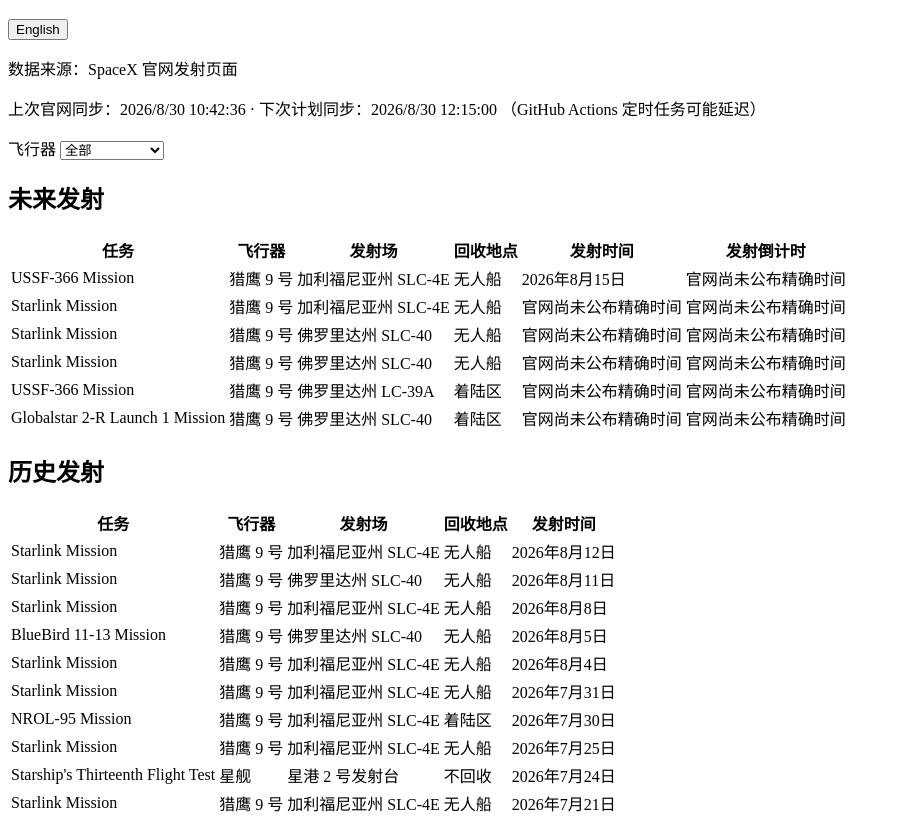
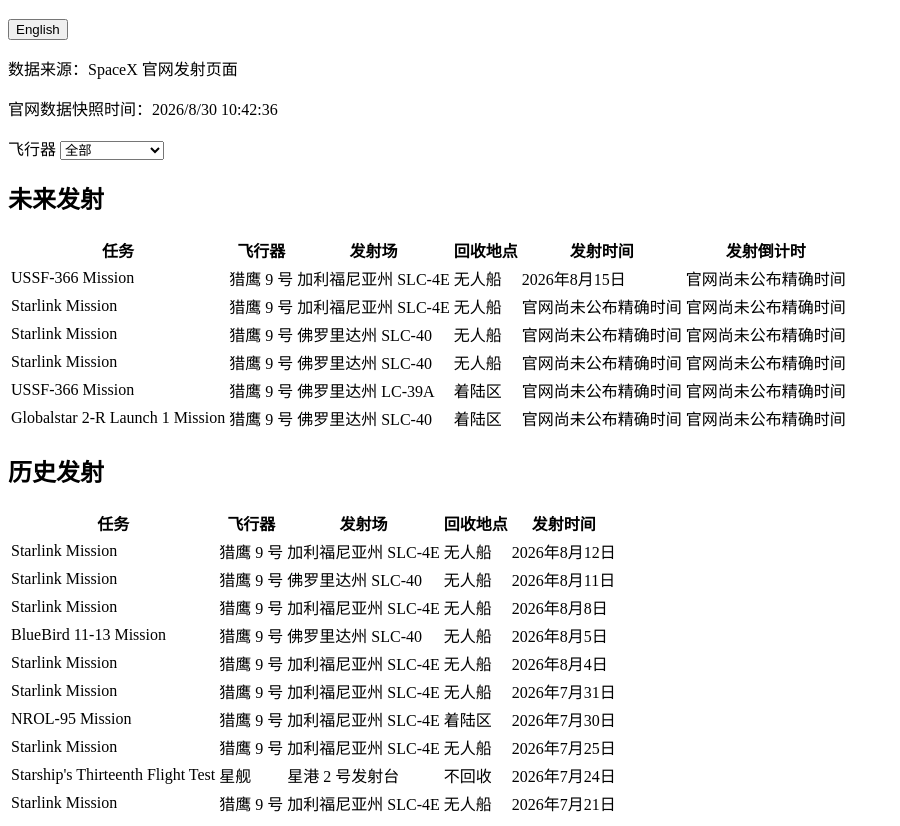
Before and after one commit to owenzjg/SpaceX, a plain HTML site: page index.html in a window 1280 px wide. Shown: the part 70-896 px from the top of the page, without its empty margins (0-900 px from the left). Drawn offline with Linux system fonts and the light colour scheme.

Commit message:
Remove disabled sync schedule from page

```diff
--- a/index.html
+++ b/index.html
@@ -23,14 +23,13 @@
   </main>
   <script>
     const text = {
-      zh: { title:'SpaceX 发射记录', source:'数据来源：SpaceX 官网发射页面', synced:'上次官网同步：', next:'下次计划同步：', schedule:'（GitHub Actions 定时任务可能延迟）', vehicle:'飞行器', all:'全部', upcoming:'未来发射', completed:'历史发射', empty:'暂无符合条件的发射记录', mission:'任务', rocket:'飞行器', site:'发射场', landing:'回收地点', date:'发射时间', countdown:'发射倒计时', timePending:'官网尚未公布精确时间', english:'English' },
-      en: { title:'SpaceX Launches', source:'Source: SpaceX official launches page', synced:'Last official sync: ', next:'Next scheduled sync: ', schedule:'(GitHub Actions schedules can be delayed)', vehicle:'Vehicle', all:'All', upcoming:'Upcoming launches', completed:'Completed launches', empty:'No launches match this filter.', mission:'Mission', rocket:'Vehicle', site:'Launch site', landing:'Landing site', date:'Launch time', countdown:'Countdown', timePending:'SpaceX has not published an exact launch time.', english:'中文' }
+      zh: { title:'SpaceX 发射记录', source:'数据来源：SpaceX 官网发射页面', synced:'官网数据快照时间：', vehicle:'飞行器', all:'全部', upcoming:'未来发射', completed:'历史发射', empty:'暂无符合条件的发射记录', mission:'任务', rocket:'飞行器', site:'发射场', landing:'回收地点', date:'发射时间', countdown:'发射倒计时', timePending:'官网尚未公布精确时间', english:'English' },
+      en: { title:'SpaceX Launches', source:'Source: SpaceX official launches page', synced:'Official data snapshot: ', vehicle:'Vehicle', all:'All', upcoming:'Upcoming launches', completed:'Completed launches', empty:'No launches match this filter.', mission:'Mission', rocket:'Vehicle', site:'Launch site', landing:'Landing site', date:'Launch time', countdown:'Countdown', timePending:'SpaceX has not published an exact launch time.', english:'中文' }
     };
     const zh = { 'Falcon 9':'猎鹰 9 号', 'Falcon Heavy':'猎鹰重型', Starship:'星舰', 'SLC-4E, California':'加利福尼亚州 SLC-4E', 'SLC-40, Florida':'佛罗里达州 SLC-40', 'LC-39A, Florida':'佛罗里达州 LC-39A', Droneship:'无人船', 'Landing Zone':'着陆区', 'Pad 2, Starbase':'星港 2 号发射台', Expended:'不回收' };
     let language = localStorage.getItem('spacex-language') || 'zh', launches = { updatedAt:null, upcoming:[], completed:[] };
     const $ = id => document.getElementById(id), t = key => text[language][key];
     const show = value => language === 'zh' ? (zh[value] || value) : value;
-    function nextSync() { const d = new Date(); d.setUTCSeconds(0, 0); d.setUTCMinutes(Math.floor(d.getUTCMinutes() / 15) * 15 + 15); return d; }
     function formatDate(row) {
       if (row.launchTime) return new Intl.DateTimeFormat(language === 'zh' ? 'zh-CN' : 'en-US', { dateStyle:'long', timeStyle:'medium', timeZoneName:'short' }).format(new Date(row.launchTime));
       if (!row.launchDate) return t('timePending');
@@ -55,7 +54,7 @@
       $('title').textContent = t('title'); $('language').textContent = t('english'); $('source').textContent = t('source'); $('vehicle-label').textContent = t('vehicle'); $('vehicle').options[0].textContent = t('all');
       $('upcoming-heading').textContent = t('upcoming'); $('completed-heading').textContent = t('completed');
       const locale = language === 'zh' ? 'zh-CN' : 'en-US', updated = launches.updatedAt ? new Date(launches.updatedAt).toLocaleString(locale) : '—';
-      $('sync').textContent = `${t('synced')}${updated} · ${t('next')}${nextSync().toLocaleString(locale)} ${t('schedule')}`;
+      $('sync').textContent = `${t('synced')}${updated}`;
       renderRows($('upcoming'), launches.upcoming, true); renderRows($('completed'), launches.completed, false);
     }
     $('language').addEventListener('click', () => { language = language === 'zh' ? 'en' : 'zh'; localStorage.setItem('spacex-language', language); render(); }); $('vehicle').addEventListener('change', render);
```
